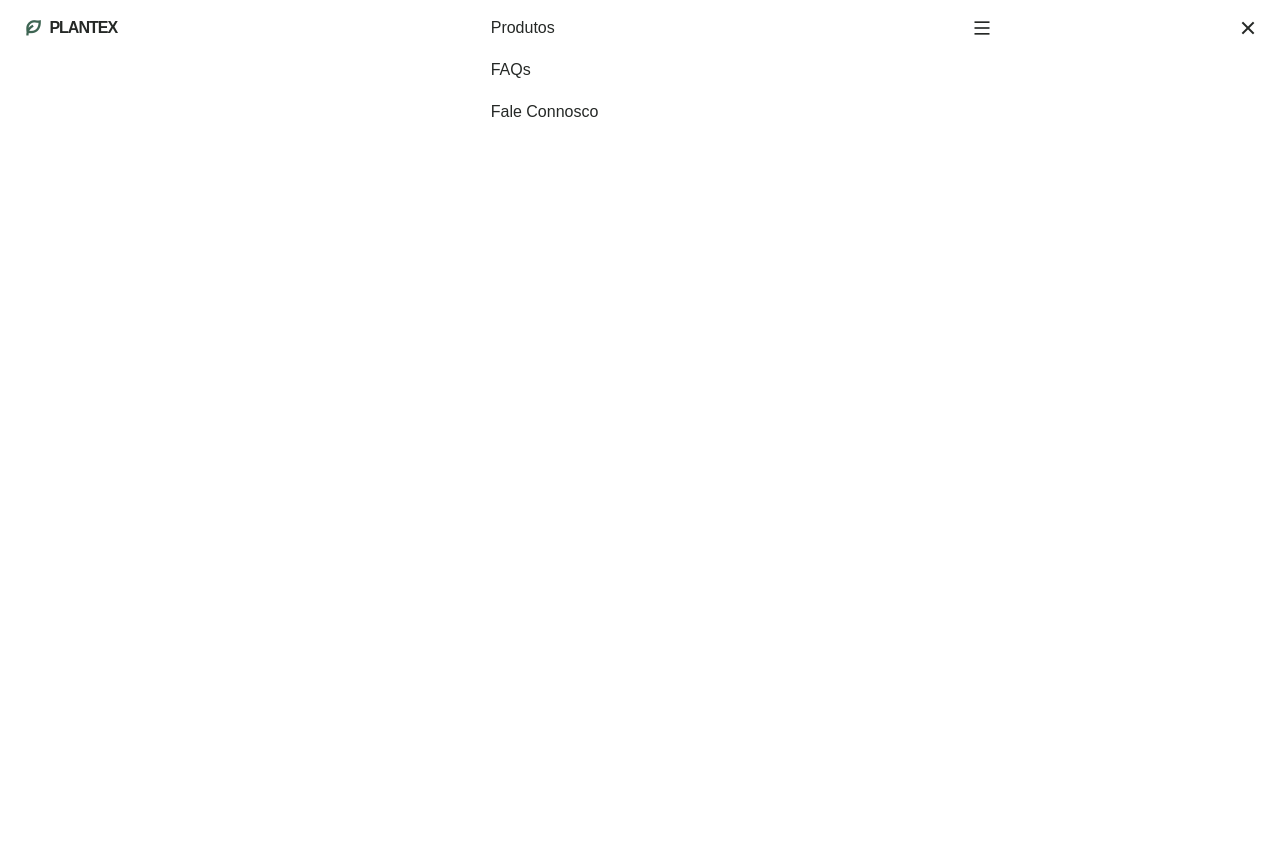
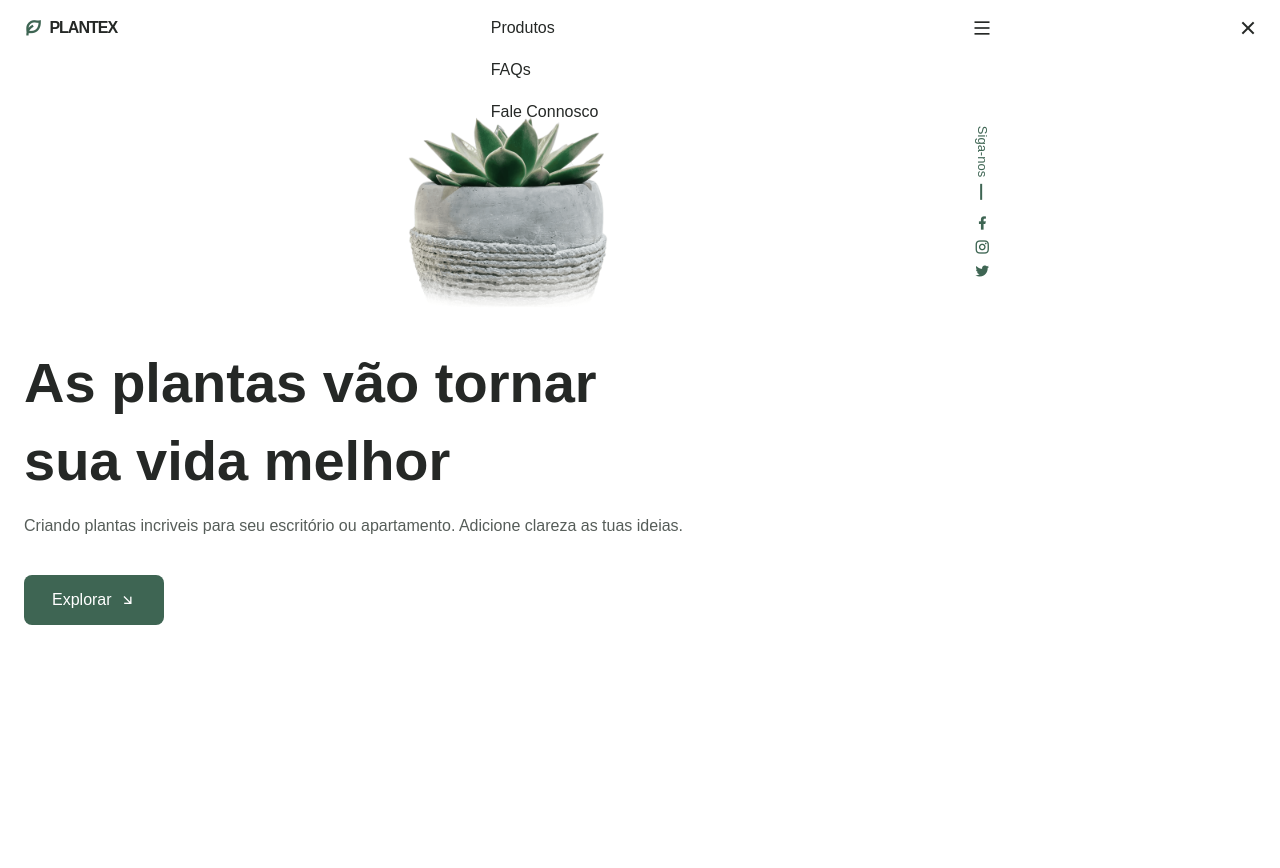
Before and after one commit to Fl4v10-F3L1X/plants-site, a plain HTML site: page index.html in a window 1280 px wide. Before the commit the page ends 800 px from the top, so only its background shows below. Drawn offline with Linux system fonts and the light colour scheme.

Commit message:
Add Home Section and they respective style

```diff
--- a/css/style.css
+++ b/css/style.css
@@ -244,5 +244,109 @@ img{
 /* Active link */
 
 /*================== HOME ==================*/
+.home{
+    padding: 3.5rem 0 2rem;
+}
+
+.home__container{
+    position: relative;
+    row-gap: 2rem;
+}
+
+.home__img{
+    width: 200px;
+    justify-self: center;
+}
+
+.home__title{
+    font-size: var(--big-font-size);
+    line-height: 140%;
+    margin-bottom: var(--mb-1);
+}
+
+.home__description{
+    margin-bottom: var(--mb-2-5);
+}
+
+.home__social{
+    position: absolute;
+    top: 2rem;
+    right: -1rem;
+    display: grid;
+    justify-items: center;
+    row-gap: 3.5rem;
+}
+
+.home__social-follow{
+    font-weight: var(--font-medium);
+    font-size: var(--smaller-font-size);
+    color: var(--first-color);
+    position: relative;
+    transform: rotate(90deg);
+}
+
+.home__social-follow::after{
+    content: '';
+    position: absolute;
+    width: 1rem;
+    height: 2px;
+    background-color: var(--first-color);
+    right: -45%;
+    top: 50%;
+}
+
+.home__social-links{
+    display: inline-flex;
+    flex-direction: column;
+    row-gap: .25rem;
+}
+
+.home__social-link{
+    font-size: 1rem;
+    color: var(--first-color);
+    transition: .3s;
+}
+
+.home__social-link:hover{
+    transform: translateX(.25rem);
+}
 
 /*================== BUTTONS ==================*/
+.button{
+    display: inline-block;
+    background-color: var(--first-color);
+    color: #fff;
+    padding: 1rem 1.75rem;
+    border-radius: .5rem;
+    font-weight: var(--font-medium);
+    transition: .3s;
+}
+
+.button:hover{
+    background-color: var(--first-color-alt);
+}
+
+.button__icon{
+    transition: .3s;
+}
+
+.button:hover .button__icon{
+    transform: translateX(.25rem);
+}
+
+.button--flex{
+    display: inline-flex;
+    align-items: center;
+    column-gap: .5rem;
+}
+
+/*================== ABOUT ==================*/
+
+/*================== STEPS ==================*/
+
+/*================== PRODUCTS ==================*/
+
+/*================== QUESTIONS ==================*/
+
+
+/*Rotate icon, change color of titles and background*/
--- a/index.html
+++ b/index.html
@@ -52,6 +52,53 @@
         </nav>
     </header>
     <main class="main">
+        <!--================ HOME ================-->
+        <section class="home" id="home">
+            <div class="home__container container grid">
+                <img src="img/home.png" alt="" class="home__img">
+
+                <div class="home__data">
+                    <h1 class="home__title">
+                            As plantas vão tornar <br> sua vida melhor
+                    </h1>
+                    <p class="home__description">
+                        Criando plantas incriveis para seu escritório
+                        ou apartamento. Adicione clareza as tuas ideias.
+                    </p>
+                    <a href="#about" class="button button--flex">
+                        Explorar <i class="ri-arrow-right-down-line button__icon"></i>
+                    </a>
+                </div>
+
+                <div class="home__social">
+                    <span class="home__social-follow">Siga-nos</span>
+
+                    <div class="home__social-links">
+                        <a href="https://www.facebook.com" target="__blank" class="home__social-link">
+                            <i class="ri-facebook-fill"></i>
+                        </a>
+                        <a href="https://www.instagram.com" target="__blank" class="home__social-link">
+                            <i class="ri-instagram-line"></i>
+                        </a>
+                        <a href="https://www.twitter.com" target="__blank" class="home__social-link">
+                            <i class="ri-twitter-fill"></i>
+                        </a>
+                    </div>
+                </div>
+            </div>
+        </section>
+
+        <!--================ ABOUT ================-->
+        <section class="about section container" id="about">
+
+        </section>
+
+        <!--================ STEPS ================-->
+        <section class="steps section container">
+
+        </section>
+
+        <!--================ PRODUCTS ================-->
     </main>
 
     <!--================= FOOTER ================-->
```
